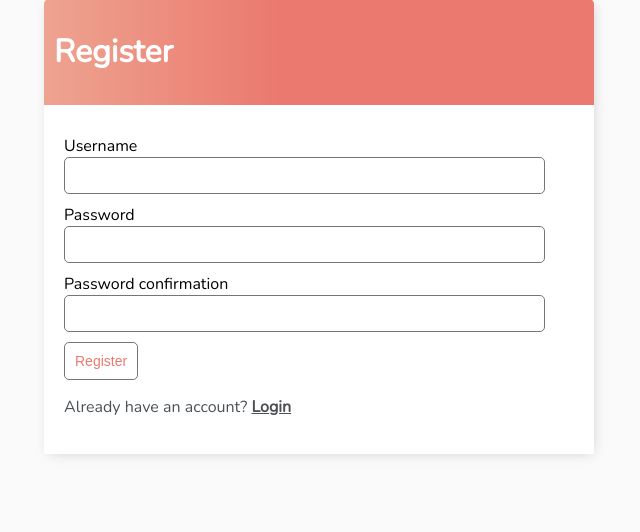
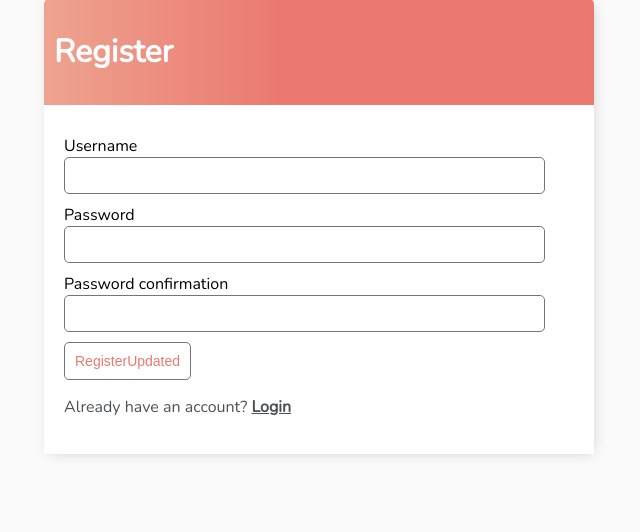
Before and after one commit to BadriNarayanan123/ToDoList, a Django app: page /register/ in a window 1280 px wide. Shown: the part 59-591 px from the top of the page, without its empty margins (321-961 px from the left). Run offline with Django 3.2, Linux system fonts and the light colour scheme.

Commit message:
Template button change in register

```diff
--- a/base/templates/base/register.html
+++ b/base/templates/base/register.html
@@ -16,7 +16,7 @@
 
         <label>{{form.password2.label}}</label>
         {{form.password2}}
-        <input style="margin-top:10px ;" class="button" type="submit" value="Register">
+        <input style="margin-top:10px ;" class="button" type="submit" value="RegisterUpdated">
     </form>
     <p>Already have an account? <a href="{% url 'login' %}">Login</a></p>
 </div>
```
